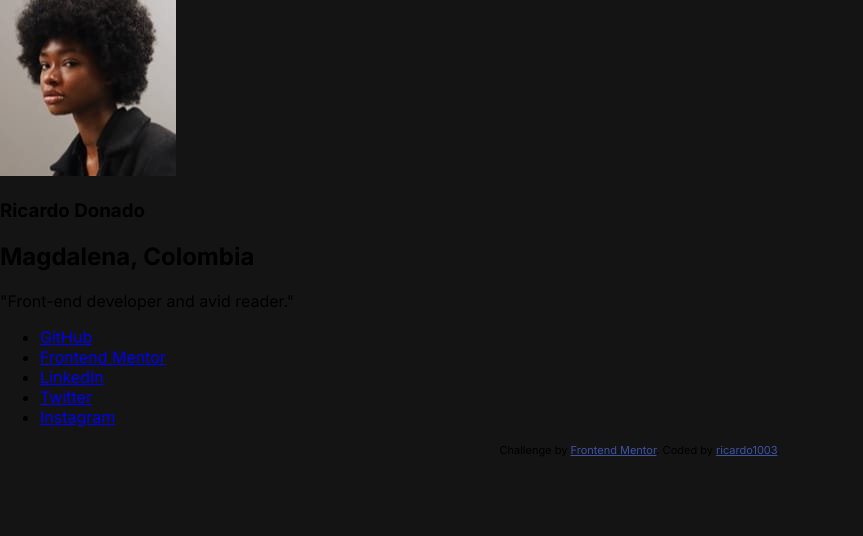
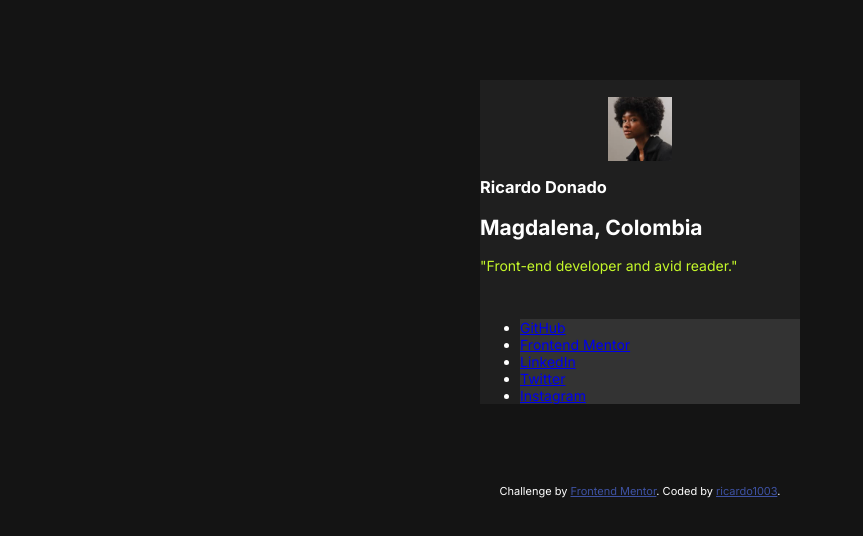
Before and after one commit to ricardo1003/social-links-profile-main, a plain HTML site: page index.html in a window 1280 px wide. Shown: the whole page, without its empty margins (0-863 px from the left). Drawn offline with Linux system fonts and the light colour scheme.

Commit message:
starting the introduction

```diff
--- a/css/styles.css
+++ b/css/styles.css
@@ -2,8 +2,37 @@ body{
     font-family: "inter";
     margin: 0;
     background-color: hsl(0, 0%, 8%);
+    color: white;
+    font-size: 14px;
+    width: 100%;
+    height: 100vh;
 }
 
-
+main{
+    display: inline-block;
+    width: 100%;
+}
+article{
+    display: block;
+    background-color: hsl(0, 0%, 12%);
+    max-width: 20rem;
+    margin: 5rem auto;
+}
+.introduction{
+    width: 100%;
+    display: inline;
+    margin: 0 1rem;
+}
+.introduction img{
+    display: block;
+    width: 4rem;
+    margin: 0 auto;
+}
+.introduction p{
+    color: hsl(75, 94%, 57%);
+}
+.links li{
+    background-color: hsl(0, 0%, 20%);
+}
 .attribution { font-size: 11px; text-align: center; }
     .attribution a { color: hsl(228, 45%, 44%); }
```
